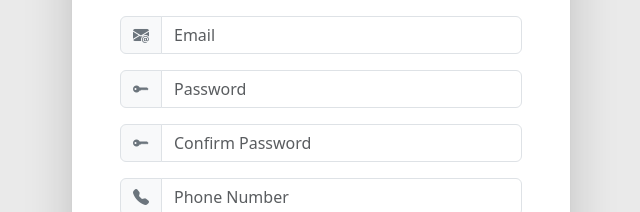
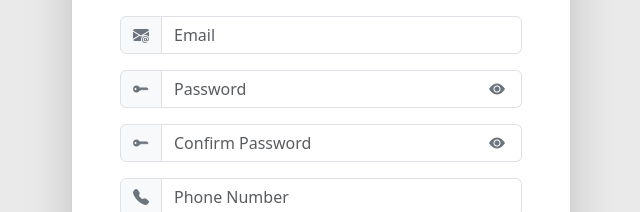
Before and after one commit to DevLucasHaubmann/barbershop-webapp, a React (Vite) app: page / in a window 1280 px wide. Shown: the part 327-539 px from the top of the page, without its empty margins (319-959 px from the left). Built offline with nearby package versions, Linux system fonts and the light colour scheme.

Commit message:
feat: PasswordInput file created for password field in Singup form

```diff
--- a/package.json
+++ b/package.json
@@ -10,7 +10,12 @@
     "preview": "vite preview"
   },
   "dependencies": {
+    "@types/bootstrap": "^5.2.11",
     "axios": "^1.19.0",
+    "bootstrap": "^5.3.8",
+    "bootstrap-icons": "^1.13.1",
+    "install": "^0.13.0",
+    "npm": "^12.0.2",
     "react": "^19.2.8",
     "react-dom": "^19.2.8"
   },
--- /dev/null
+++ b/src/components/PasswordInput.tsx
@@ -0,0 +1,30 @@
+import React, { useState } from 'react';
+
+type PasswordInputProps = React.InputHTMLAttributes<HTMLInputElement>;
+
+export const PasswordInput: React.FC<PasswordInputProps> = ({ className, ...props }) => {
+  const [showPassword, setShowPassword] = useState(false);
+
+  const togglePasswordVisibility = () => {
+    setShowPassword((prev) => !prev);
+  };
+
+  return (
+    <>
+      <input
+        {...props}
+        type={showPassword ? "text" : "password"}
+        className={`${className || ''} border-end-0`}
+      />
+      <button
+        type="button"
+        className="btn bg-white border border-start-0 text-secondary shadow-none d-flex align-items-center px-3"
+        onClick={togglePasswordVisibility}
+        aria-label={showPassword ? "Hide password" : "Show password"}
+        title={showPassword ? "Hide password" : "Show password"}
+      >
+        <i className={showPassword ? "bi bi-eye-slash-fill" : "bi bi-eye-fill"}></i>
+      </button>
+    </>
+  );
+};
--- a/src/components/Signup/SignupForm.tsx
+++ b/src/components/Signup/SignupForm.tsx
@@ -1,5 +1,6 @@
-import { useState, type ChangeEvent, type FormEvent } from 'react';
+import   { useState, type ChangeEvent, type FormEvent } from 'react';
 import { createUser } from '../../services/UserService';
+import { PasswordInput } from '../PasswordInput';
 import './Signup.css';
 
 interface FormData {
@@ -41,8 +42,8 @@ const Signup = () => {
         setError('');
 
         if (formData.password !== formData.confirmPassword) {
-            setError('');
-            setStatus('Passwords do not match');
+            setStatus('');
+            setError('Passwords do not match');
 
             return;
         }
@@ -114,14 +115,14 @@ const Signup = () => {
                         <span className="input-group-text bg-light">
                             <i className="bi bi-key-fill text-secondary"></i>
                         </span>
-                        <input name="password" value={formData.password} onChange={handleChange} type="password" className="form-control" placeholder="Password" />
+                        <PasswordInput name="password" value={formData.password} onChange={handleChange} type="password" className="form-control" placeholder="Password" />
                     </div>
 
                     <div className="input-group">
                         <span className="input-group-text bg-light">
                             <i className="bi bi-key-fill text-secondary"></i>
                         </span>
-                        <input name="confirmPassword" value={formData.confirmPassword} onChange={handleChange} type="password" className="form-control" placeholder="Confirm Password" />
+                        <PasswordInput name="confirmPassword" value={formData.confirmPassword} onChange={handleChange} type="password" className="form-control" placeholder="Confirm Password" />
                     </div>
 
                     <div className="input-group">
```
Also changed, not shown: 1 other file (tests, documents, lock files or other folders).
